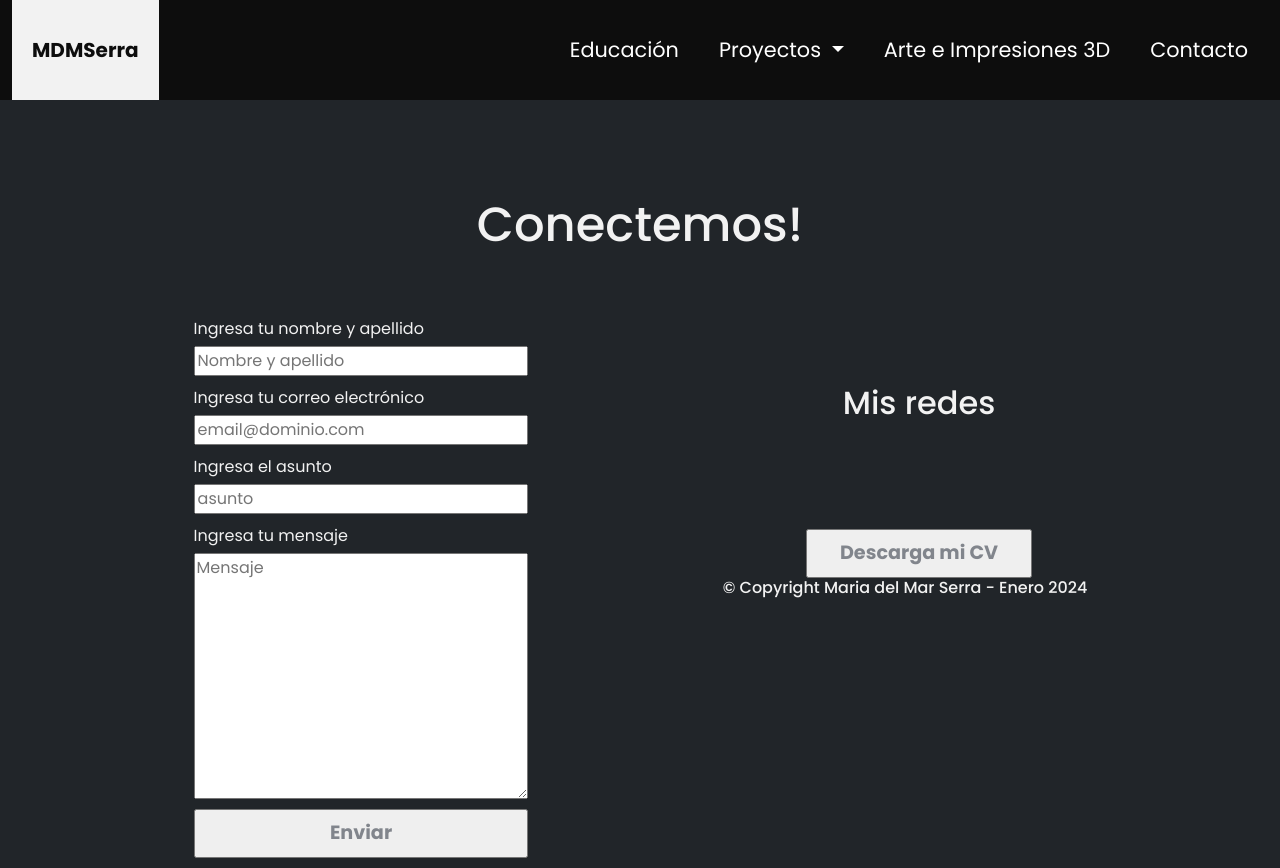
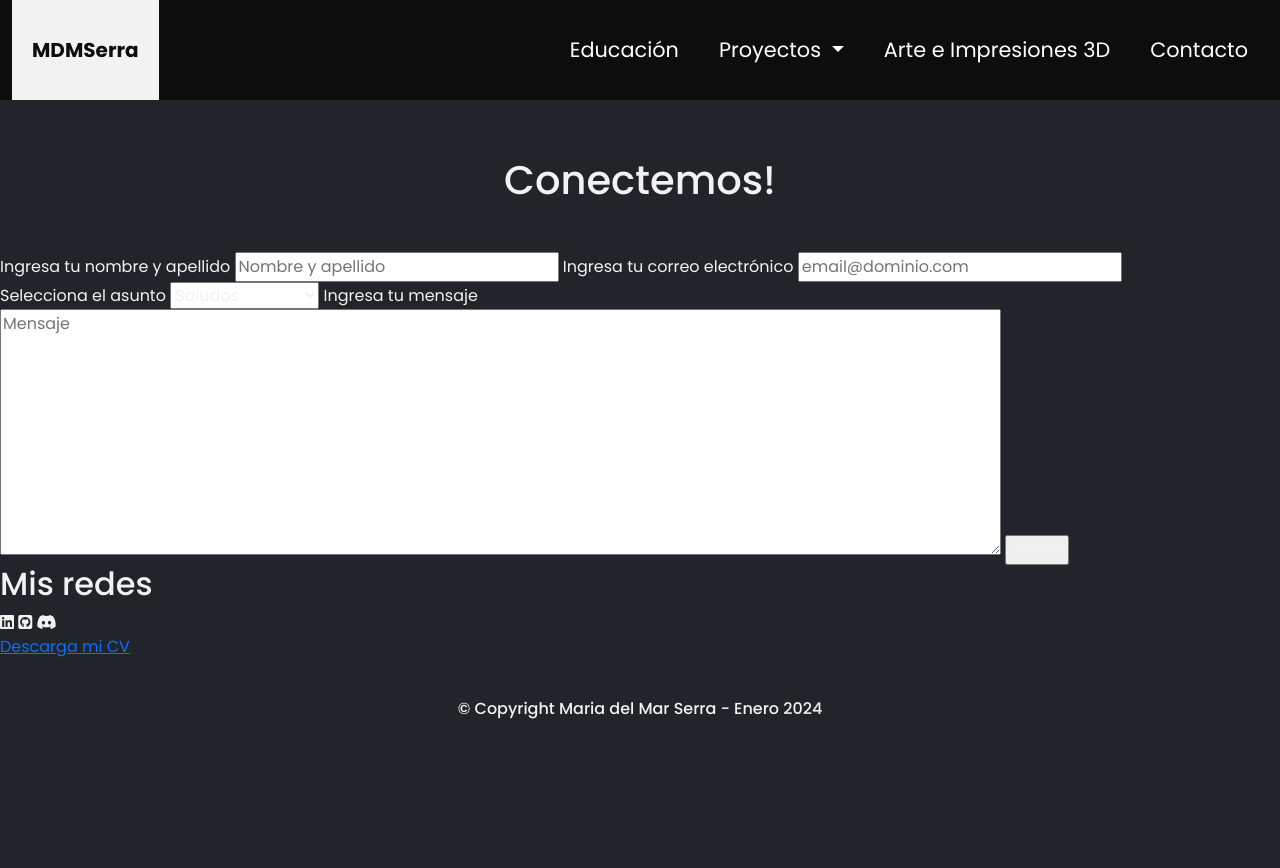
Before and after one commit to MDMSerra/PF-Serra, a website: page assets/pages/contact.html in a window 1280 px wide. After the commit the page ends 800 px from the top, so only its background shows below. Drawn offline with nearby package versions, Linux system fonts and the light colour scheme.

Commit message:
prueba formulario

```diff
--- a/assets/pages/contact.html
+++ b/assets/pages/contact.html
@@ -4,6 +4,7 @@
     <meta charset="UTF-8">
     <meta name="viewport" content="width=device-width, initial-scale=1.0">
     <meta name="description" content="Página de formulario de contacto, descarga de cv y acceso a redes sociales">
+    <link rel="stylesheet" href="https://cdnjs.cloudflare.com/ajax/libs/font-awesome/6.5.1/css/all.min.css" integrity="sha512-DTOQO9RWCH3ppGqcWaEA1BIZOC6xxalwEsw9c2QQeAIftl+Vegovlnee1c9QX4TctnWMn13TZye+giMm8e2LwA==" crossorigin="anonymous" referrerpolicy="no-referrer" />
     <link href="https://cdn.jsdelivr.net/npm/bootstrap@5.0.2/dist/css/bootstrap.min.css" rel="stylesheet" integrity="sha384-EVSTQN3/azprG1Anm3QDgpJLIm9Nao0Yz1ztcQTwFspd3yD65VohhpuuCOmLASjC" crossorigin="anonymous">
     <link rel="stylesheet" href="../css/style.css">
     <link rel="shortcut icon" href="../img/favicon-32x32.png" type="image/x-icon">
@@ -42,37 +43,42 @@
 
     <!-- MAIN -->
     <main>
-        <div class="main__contact container">
+        <div class="main__contact ">
             <h1 class="contact__title">Conectemos!</h1>
-            <section class="form__section">
-                <form class="form">
+
+            <section class="contact__form__section">
+                <form action="https://formsubmit.co/mserra1092.2@gmail.com" method="POST">
+                    <!-- nombre -->
                     <label for="form___name">Ingresa tu nombre y apellido</label>
-                    <input type="text" id="form___name" class="input_padron" data-test="form___name" required placeholder="Nombre y apellido">
-                <form>
+                    <input type="text" id="form___name" name="nombre" class="input_padron" data-test="form___name" required placeholder="Nombre y apellido">
+                    <!-- email -->
                     <label for="form___email">Ingresa tu correo electrónico</label>
-                    <input type="email" id="form___email" class="input_padron" data-test="form___email"
+                    <input type="email" id="form___email" name="correo" class="input_padron" data-test="form___email"
                                 required placeholder="email@dominio.com">
-
-                    <label for="form___asunto">Ingresa el asunto</label>
-                    <input type="text" id="form___asunto" class="input_padron" data-test="form___asunto" required placeholder="asunto">
-
+                    <!-- asunto -->
+                    <label for="form___asunto">Selecciona el asunto</label>
+                    <select type="text" id="form___asunto" name="asunto" class="input_padron" data-test="form___asunto" required placeholder="Asunto">
+                        <option >Saludos</option>
+                        <option >Pregunta</option>
+                        <option >Propuesta</option>
+                        <option >Queja/Reclamo</option>
+                    </select>
+                    <!-- mensaje -->
                     <label for="nav__message">Ingresa tu mensaje</label>
-                    <textarea cols="70" rows="10" id="nav__message" class="input_padron" data-test="nav__message" placeholder="Mensaje"></textarea>
-
+                    <textarea cols="70" rows="10" id="nav__message" name="mensaje" class="input_padron" data-test="nav__message" placeholder="Mensaje"></textarea>
+                    <!-- boton enviar -->
                     <input type="submit" value="Enviar" class="contact__button input_padron" data-test="form__submit__button">
                 </form>
             </section>
 
             <aside class="contact__media__section">
-                <div class="contact">
-                    <h2 class="media__title">Mis redes</h2>
-                    <div class="media__links">
-                        <a href="https://www.linkedin.com/" class="media__link"  data-test="media__link__linkedin"><i class="fa-brands fa-linkedin"></i></a>
-                        <a href="https://github.com/" class="media__link"  data-test="media__link__github"><i class="fa-brands fa-square-github"></i></a>
-                        <a href="https://discord.com/" class="media__link"  data-test="media__link__discord"><i class="fa-brands fa-discord"></i></a>
-                    </div>
-                    <input type="submit" value="Descarga mi CV" class="contact__button" data-test="cv__download__button">
+                <h2 class="media__title">Mis redes</h2>
+                <div class="media__links">
+                    <a href="https://www.linkedin.com/" class="media__link"  data-test="media__link__linkedin"><i class="fa-brands fa-linkedin"></i></a>
+                    <a href="https://github.com/" class="media__link"  data-test="media__link__github"><i class="fa-brands fa-square-github"></i></a>
+                    <a href="https://discord.com/" class="media__link"  data-test="media__link__discord"><i class="fa-brands fa-discord"></i></a>
                 </div>
+                <a href="#" class="contact__button" data-test="cv__download__button">Descarga mi CV</a>
             </aside>
         </div>
     </main>
--- a/assets/scss/style.scss
+++ b/assets/scss/style.scss
@@ -120,56 +120,10 @@ main{
         }
     }
     .main__contact{
-        margin-top: 6rem;
         .contact__title{
+            margin-top: 3.5rem;
+            margin-bottom: 3rem;
             text-align: center;
-            font-size: 3rem;
-        }
-        .form__section{
-            width: 50%;
-            float: left;
-            .form{
-                width: 60%;
-                margin-left: auto;
-                margin-right: auto;
-                margin-top: 10%;
-                .input_padron{
-                    display: block;
-                    width: 100%;
-                    margin: 5px 0 10px ;
-                    color: var(--color-fondo2);
-                }
-            }
-        }
-        .contact__media__section{
-            width: 50%;
-            float: right;
-            .contact{
-                width: 60%;
-                margin: 22% auto auto auto;
-                text-align: center;
-                .media__links{
-                    margin-top: 26px;
-                    .media__link{
-                        font-size: 2em;
-                        padding: 16px;
-                    }
-                }
-                .contact__button{
-                    color: var(--color-fondo2);
-                    padding:8px 32px ;
-                }
-            }
-        }
-        .contact__button{
-            font-weight: bold;
-            font-size: 1.2em;
-            padding: 8px;
-            margin-top: 32px;
-            &:hover{
-                background-color: var(--color-fondo);
-                color: var(--color-letras);
-            }
         }
     }
 }
```
Also changed, not shown: assets/css/style.css, 1 other file.
